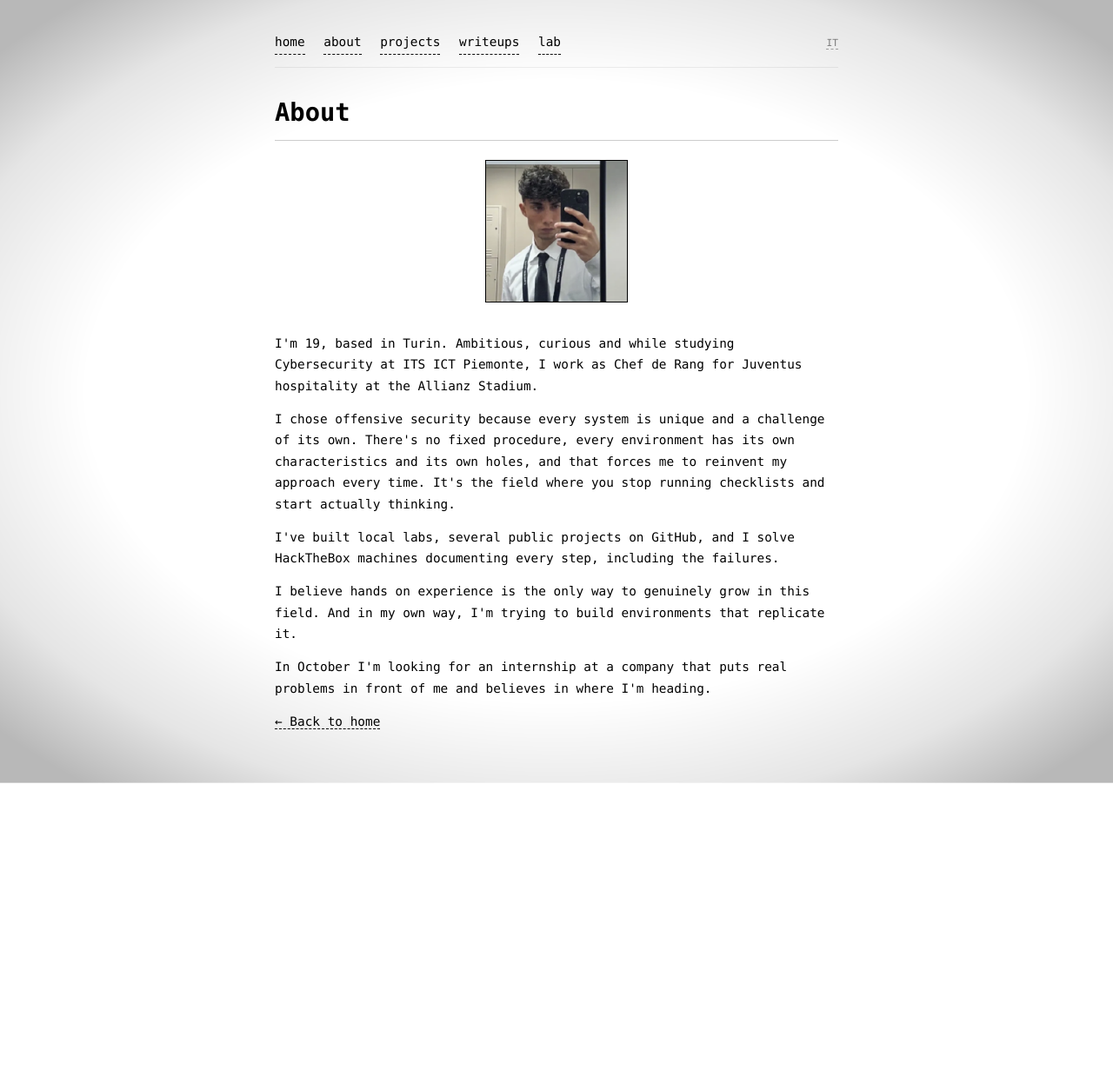
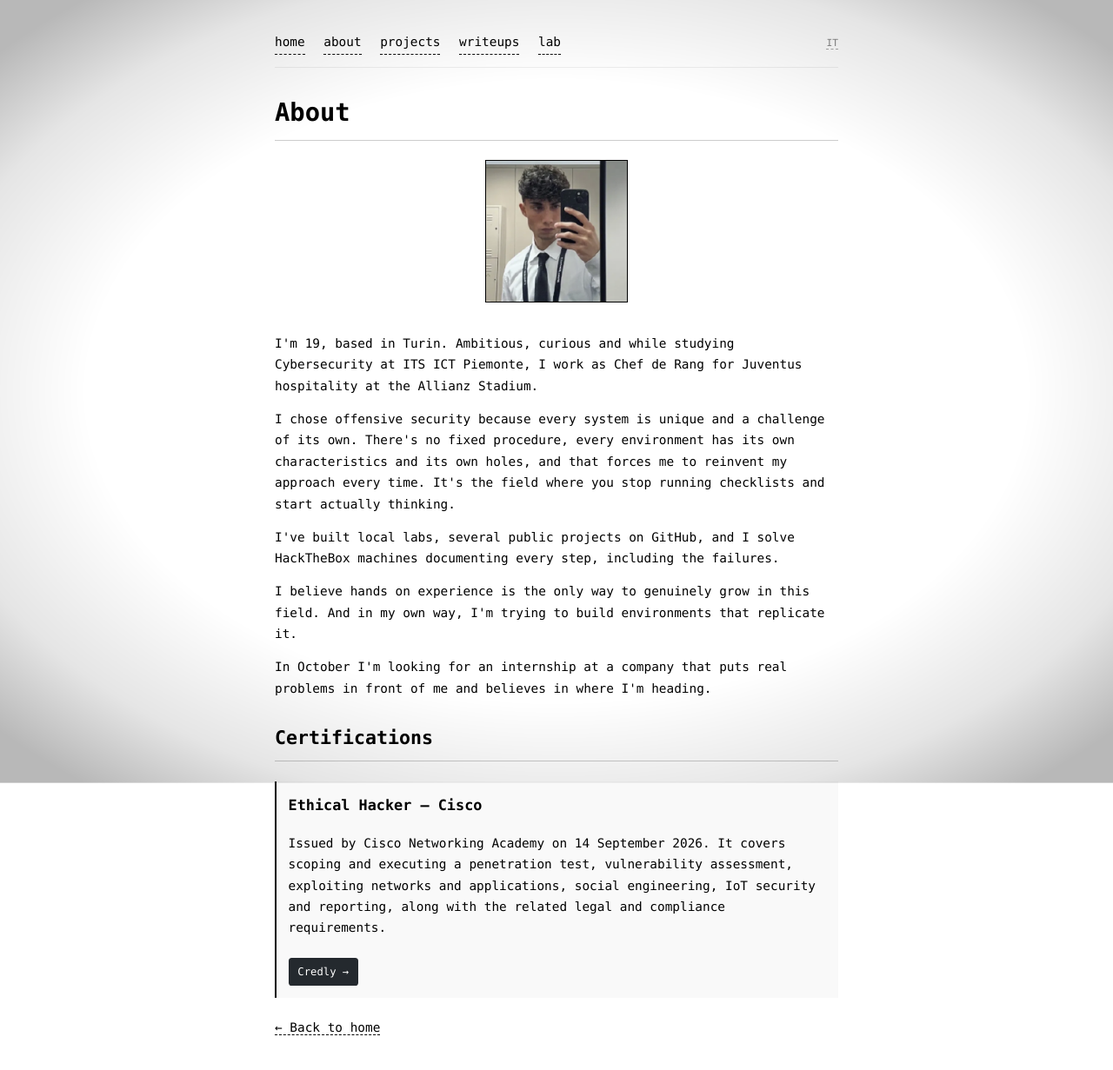
Before and after one commit to torchiachristian/torchiachristian.github.io, a Jekyll site: the page about.html, which Jekyll copies as it is, in a window 1280 px wide. Shown: the whole page at 87% size. Built offline with Jekyll 4.4.1, drawn with Linux system fonts in a browser that asks for light colours; before the commit the page ends 900 px from its top, so only the background shows below that.

Commit message:
Badge TryHackMe nella sezione THM, certificazione Ethical Hacker in about

```diff
--- a/about.html
+++ b/about.html
@@ -45,6 +45,16 @@
     <p>In October I'm looking for an internship at a company that puts real problems in front of me and believes in where I'm heading.</p>
 </div>
 
+
+<h2><span data-lang="it">Certificazioni</span><span data-lang="en">Certifications</span></h2>
+
+<div class="project">
+    <h3>Ethical Hacker &mdash; Cisco</h3>
+    <p data-lang="it">Rilasciata da Cisco Networking Academy il 14 settembre 2026. Copre scoping ed esecuzione di un penetration test, vulnerability assessment, sfruttamento di reti e applicazioni, social engineering, sicurezza IoT e reporting, con i relativi requisiti legali e di compliance.</p>
+    <p data-lang="en">Issued by Cisco Networking Academy on 14 September 2026. It covers scoping and executing a penetration test, vulnerability assessment, exploiting networks and applications, social engineering, IoT security and reporting, along with the related legal and compliance requirements.</p>
+    <a class="github-btn" href="https://www.credly.com/earner/earned/badge/b93c9f78-2e48-4d2f-a9a1-52ad1e6c4b29" target="_blank">Credly &rarr;</a>
+</div>
+
 <p><a href="/"><span data-lang="it">← Torna alla home</span><span data-lang="en">← Back to home</span></a></p>
 
 <script>
```
Also changed, not shown: writeups.html (+8 -0 lines).
